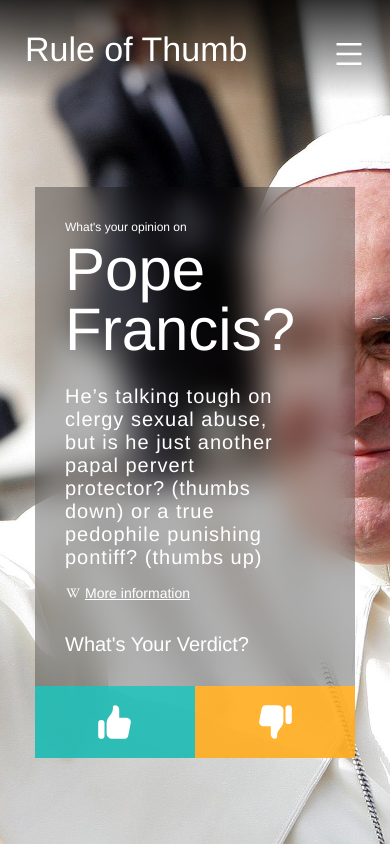
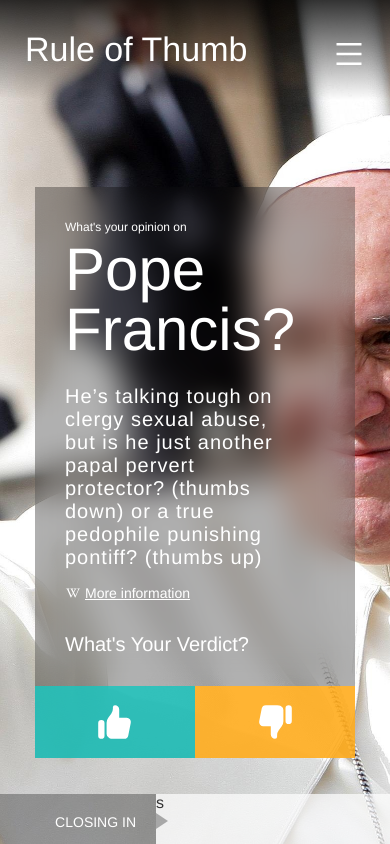
Before and after one commit to dguerrac/thumbs-test, a React (Create React App) app: page / in a window 390 px wide. Built offline with nearby package versions, Linux system fonts and the light colour scheme.

Commit message:
countdown component without responsive

```diff
--- /dev/null
+++ b/src/components/CountDown/CountDown.jsx
@@ -0,0 +1,52 @@
+import React, { useEffect, useState } from "react";
+import './CountDown.scss';
+
+const CountDown = () => {
+
+  const getRemainTime = () => {
+    let now = new Date(),
+      remainTime = (new Date('Sep 31 2020 00:00:00 GMT-0500') - now + 1000) / 1000,
+      remainSeconds = ("0" + Math.floor(remainTime % 60)).slice(-2),
+      remainMinutes = ("0" + Math.floor(remainTime / 60 % 60)).slice(-2),
+      remainHours = ("0" + Math.floor(remainTime / 3600 % 24)).slice(-2),
+      remainDays = Math.floor(remainTime / (3600 * 24));
+
+    return {
+      remainTime,
+      remainSeconds,
+      remainMinutes,
+      remainHours,
+      remainDays,
+    }
+  }
+
+  const [timeLeft, setTimeLeft] = useState(getRemainTime());
+  console.log(timeLeft);
+
+  useEffect(() => {
+    const timerUpDate = setTimeout(() => {
+      setTimeLeft(getRemainTime());
+    }, 1000);
+    if (timeLeft.remainTime <= 1) {
+      clearTimeout(timerUpDate);
+    }
+    return () => clearTimeout(timerUpDate);
+  });
+
+  return (
+    <div className={'countdown-container'}>
+      <div className={'countdown-container__message'}>
+        <p>closing in</p>
+      </div>
+      <div className={'countdown-container__timer'}>
+        s
+      </div>
+    </div>
+  );
+}
+
+export default CountDown;
+
+{/*<h1>Tiempo restante para que me la chupes</h1>
+<p>{timeLeft.remainDays}d:{timeLeft.remainHours}h:{timeLeft.remainMinutes}m:{timeLeft.remainSeconds}s</p>
+{timeLeft.remainTime <= 1 && <p>Ya me la puedes chupar</p>}*/}
--- /dev/null
+++ b/src/components/CountDown/CountDown.scss
@@ -0,0 +1,37 @@
+.countdown-container {
+	display: flex;
+	position: absolute;
+	bottom: 0;
+	width: 100%;
+	height: 50px;
+	&__message {
+		display: flex;
+    justify-content: flex-end;
+    align-items: center;
+		position: relative;
+		background-color: rgba(0, 0, 0, 0.3);
+		width: 40%;
+		padding-right: 20px;
+		&:after {
+			position: absolute;
+			top: 37.5%;
+	    right: -12px;
+	    content: "";
+	    width: 0;
+	    height: 0;
+	    border-color: transparent transparent transparent rgba(0,0,0,.3);
+	    border-style: solid;
+	    border-width: 8px 0 8px 12px;
+		}
+		p {
+			margin-top: 5px;
+			color: #fff;
+			text-transform: uppercase;
+			font-size: 14px;
+		}
+	}
+	&__timer {
+		background-color: hsla(0, 0%, 100%, 0.7);
+		width: 60%;
+	}
+}
--- a/src/components/Hero/Hero.jsx
+++ b/src/components/Hero/Hero.jsx
@@ -1,11 +1,14 @@
 import React from 'react';
 import Intro from '../../components/Intro/Intro';
+import CountDown from '../../components/CountDown/CountDown';
+
 import './Hero.scss';
 
 const Hero = () => {
   return (
     <section className={'hero-container'}>
     	<Intro />
+    	<CountDown />
     </section>
   )
 }
--- a/src/components/Intro/Intro.scss
+++ b/src/components/Intro/Intro.scss
@@ -23,6 +23,9 @@
 		margin-left: 0;
 	}
 	@media (max-width: 576px) {
+		width: 420px;
+	}
+	@media (max-width: 465px) {
 		width: 320px;
 	}
 	@media (max-width: 414px) {
@@ -73,6 +76,9 @@
 		margin-left: 0;
 	}
 	@media (max-width: 576px) {
+		width: 420px;
+	}
+	@media (max-width: 465px) {
 		width: 320px;
 	}
 	@media (max-width: 320px) {
--- a/src/components/Thumb/Thumb.jsx
+++ b/src/components/Thumb/Thumb.jsx
@@ -1,9 +1,7 @@
 import React from 'react';
 
-const Thumb = ({Thumb}) => {
-  return (
-    <Thumb/>
-  )
-}
+const Thumb = ({Thumb}) => (
+   <Thumb/>
+ )
 
 export default Thumb;
```
